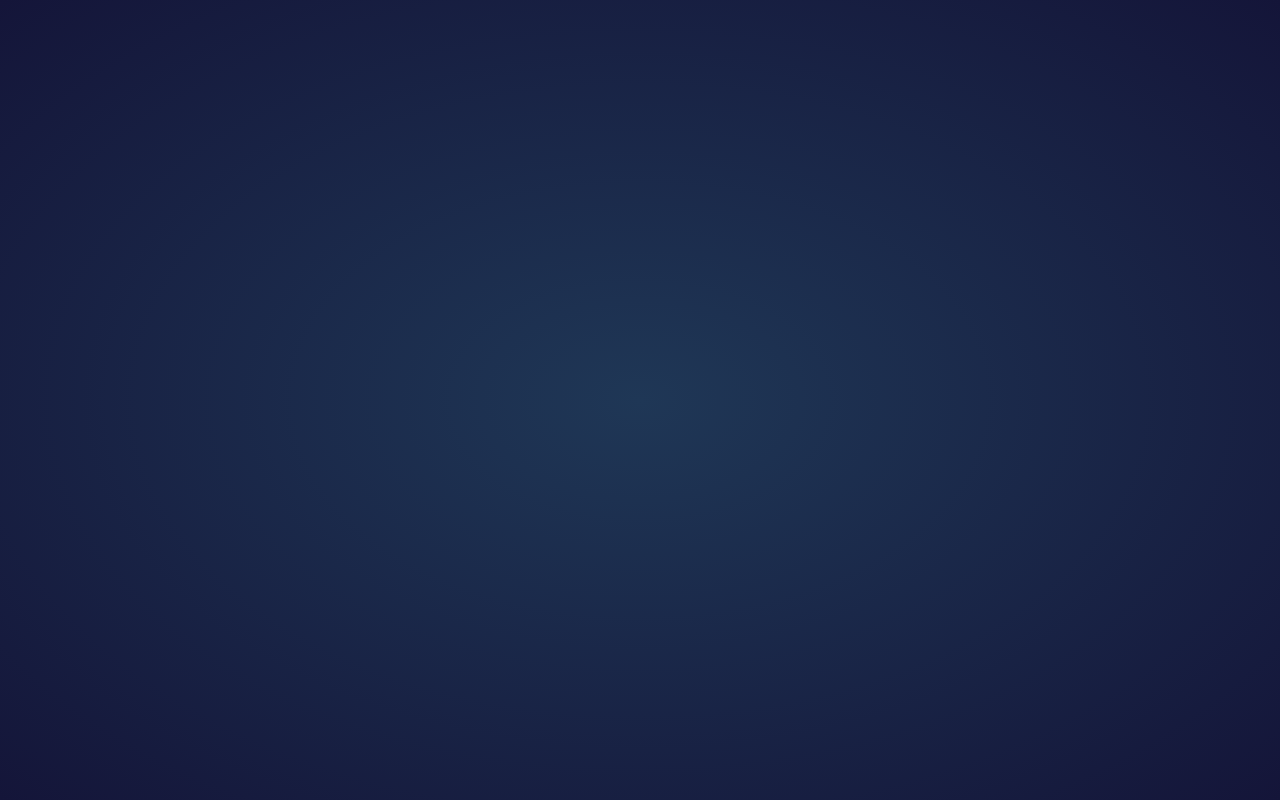
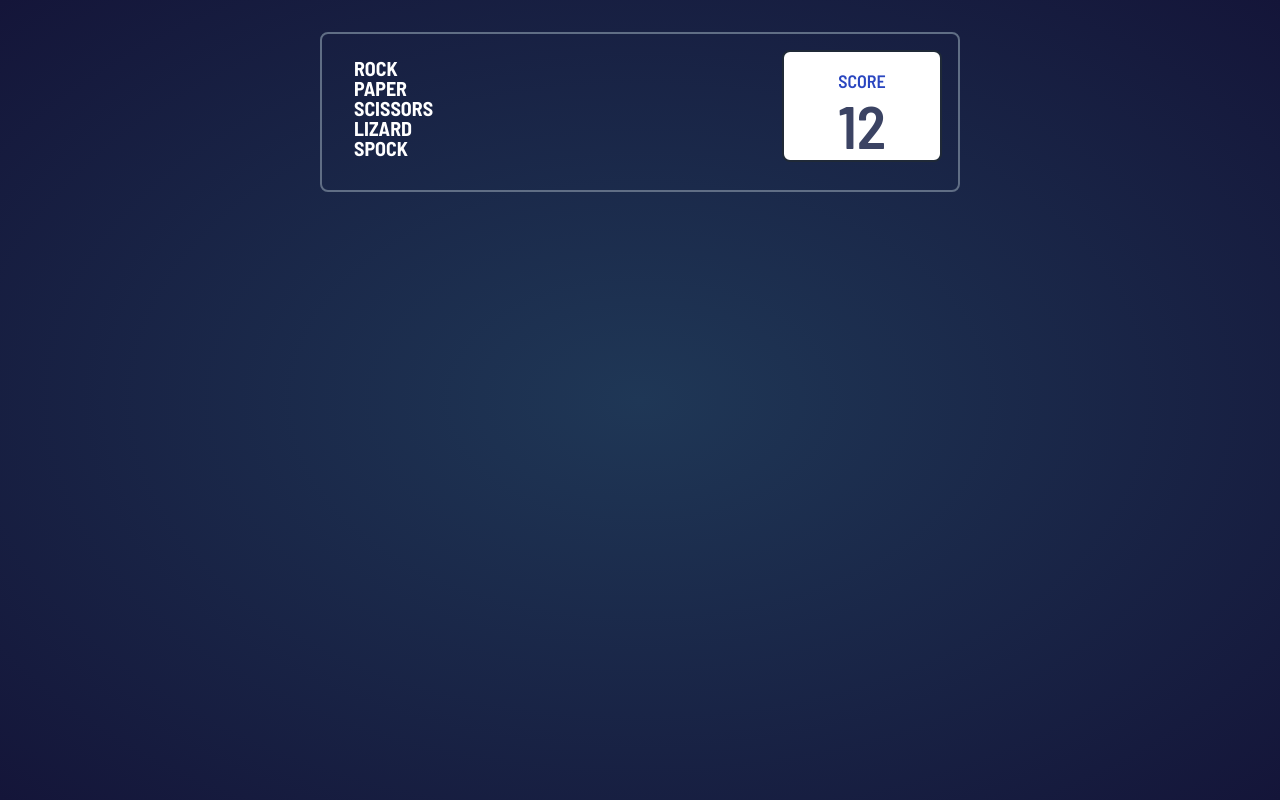
Before and after one commit to ayturulyumer/Rock-Paper-Scissors-Game, a React (Vite) app: page / in a window 1280 px wide. Built offline with nearby package versions, Linux system fonts and the light colour scheme.

Commit message:
add Header

```diff
--- a/src/App.jsx
+++ b/src/App.jsx
@@ -1,5 +1,9 @@
+import Header from "./components/Header/Header.jsx";
+
 export default function App() {
   return (
-    <div className="h-screen w-screen bg-[radial-gradient(ellipse_at_center,_var(--tw-gradient-stops))] from-[#1f3756] to-[#141539]"></div>
+    <div className="h-screen w-screen flex justify-center font-body bg-[radial-gradient(ellipse_at_center,_var(--tw-gradient-stops))] from-[#1f3756] to-[#141539]">
+      <Header />
+    </div>
   );
 }
```
